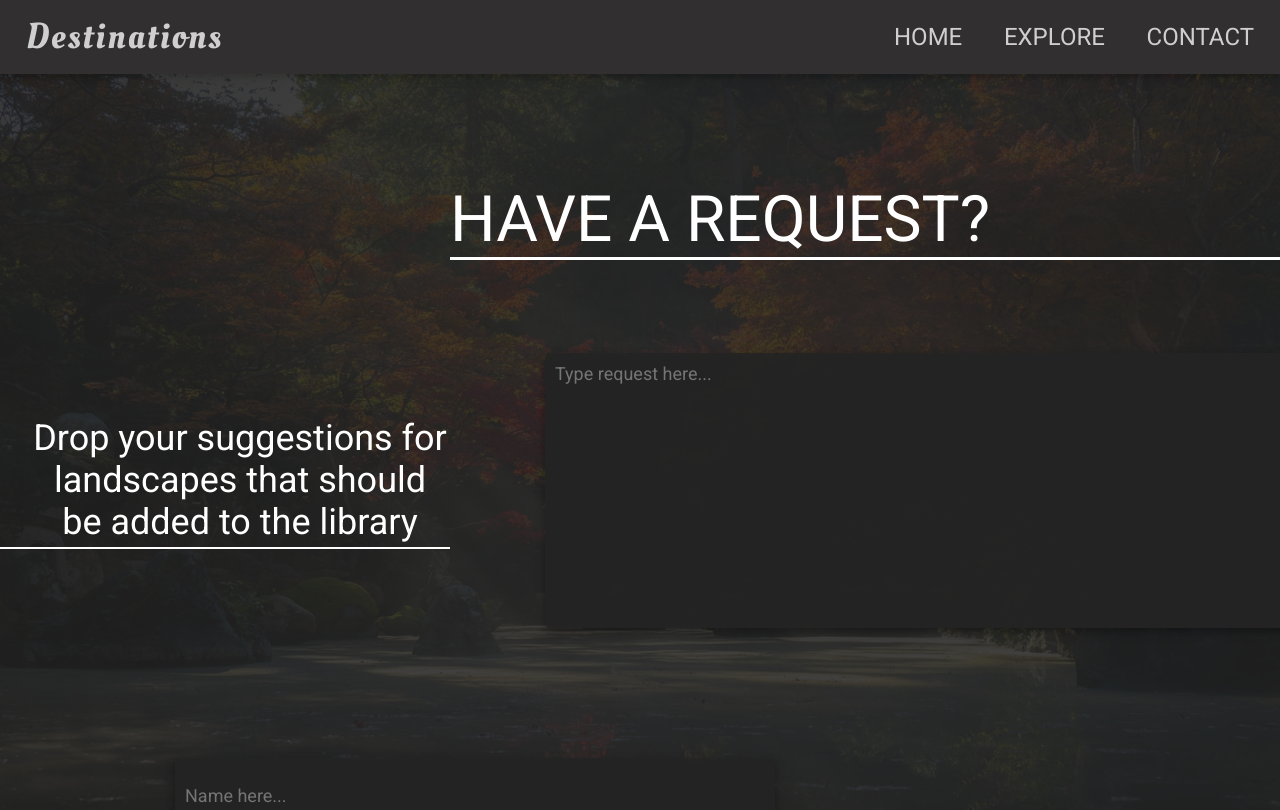
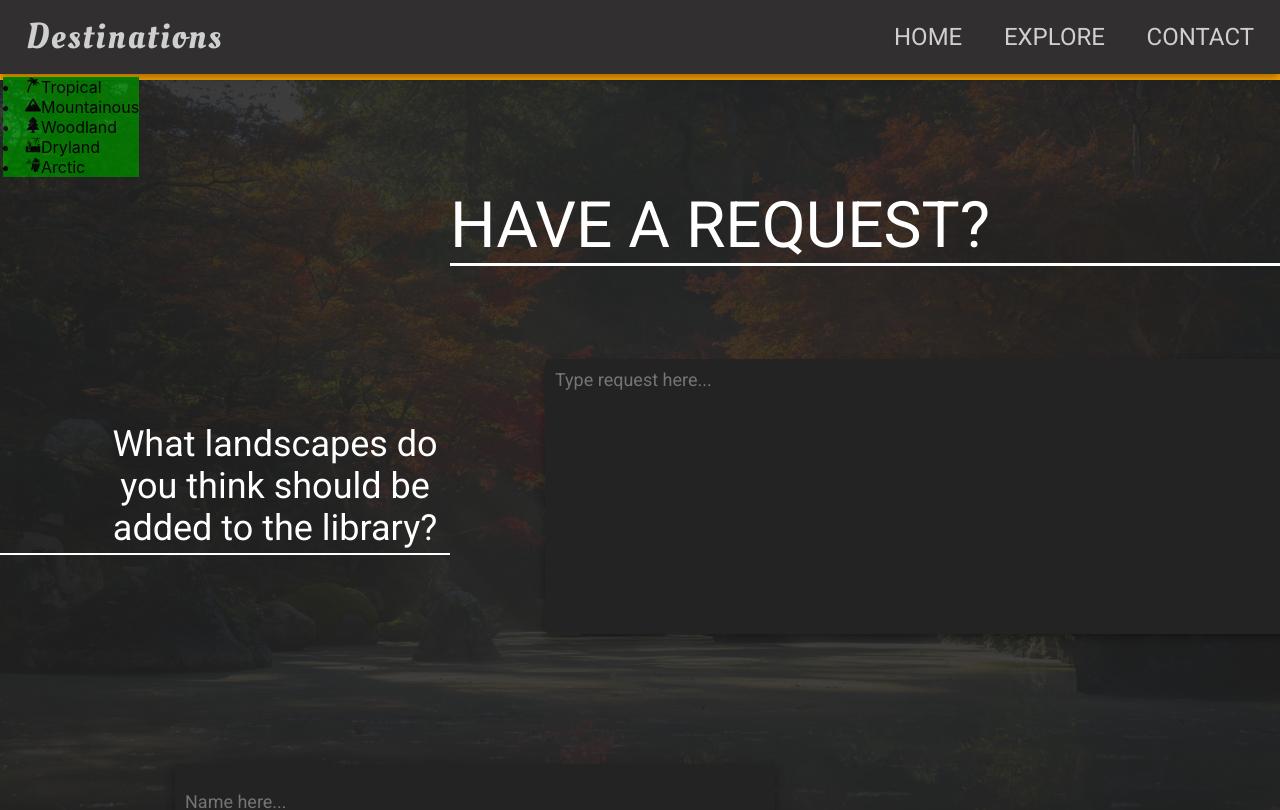
Before and after one commit to JackSchollmeyer/Destinations, a Next.js app: page /contact in a window 1280 px wide. Shown: the top 810 px of the page. Built offline with nearby package versions, Linux system fonts and the light colour scheme.

Commit message:
sidebar navigation in progress

```diff
--- a/package.json
+++ b/package.json
@@ -16,7 +16,8 @@
     "@fortawesome/react-fontawesome": "^0.1.16",
     "next": "11.1.2",
     "react": "17.0.2",
-    "react-dom": "17.0.2"
+    "react-dom": "17.0.2",
+    "react-icons": "^4.3.1"
   },
   "devDependencies": {
     "eslint": "7.32.0",
--- a/src/components/Navbar.jsx
+++ b/src/components/Navbar.jsx
@@ -2,9 +2,12 @@ import React, { useState } from "react";
 import Link from "next/link";
 import s from "../../styles/Navbar.module.css";
 import { useRouter } from "next/router";
+import { Sidebar } from "./Sidebar";
 
 export default function Navbar({ children }) {
-  const [showSidebar, setShowSidebar] = useState(0);
+  const [sidebar, setSidebar] = useState(false);
+
+  const showSideBar = () => setSidebar(!sidebar);
 
   const router = useRouter();
   const setNavbarStyle = () => {
@@ -23,7 +26,11 @@ export default function Navbar({ children }) {
               <a>Home</a>
             </Link>
           </li>
-          <li>Explore</li>
+          <li>
+            <Link href="">
+              <a onClick={showSideBar}>Explore</a>
+            </Link>
+          </li>
           <li>
             <Link href="/contact">
               <a>Contact</a>
@@ -31,6 +38,22 @@ export default function Navbar({ children }) {
           </li>
         </ul>
       </nav>
+      <div className={s.sidebarContainer}>
+        <div className={s.sidebar}>
+          {Sidebar.map((item, index) => {
+            return (
+              <li key={index} className={item.cName}>
+                <Link href={item.path}>
+                  <a>
+                    {item.icon}
+                    <span>{item.title}</span>
+                  </a>
+                </Link>
+              </li>
+            );
+          })}
+        </div>
+      </div>
       <main className={s.main}>{children}</main>
     </div>
   );
--- /dev/null
+++ b/src/components/Sidebar.jsx
@@ -0,0 +1,36 @@
+import React from "react";
+import { GiPalmTree, GiDesert, GiIceberg } from "react-icons/gi";
+import { FaTree, FaMountain } from "react-icons/fa";
+
+export const Sidebar = [
+  {
+    title: "Tropical",
+    path: "/tropical",
+    icon: <GiPalmTree />,
+    cName: "nav-text",
+  },
+  {
+    title: "Mountainous",
+    path: "/mountainous",
+    icon: <FaMountain />,
+    cName: "nav-text",
+  },
+  {
+    title: "Woodland",
+    path: "/woodland",
+    icon: <FaTree />,
+    cName: "nav-text",
+  },
+  {
+    title: "Dryland",
+    path: "/dryland",
+    icon: <GiDesert />,
+    cName: "nav-text",
+  },
+  {
+    title: "Arctic",
+    path: "/arctic",
+    icon: <GiIceberg />,
+    cName: "nav-text",
+  },
+];
--- a/src/pages/contact.jsx
+++ b/src/pages/contact.jsx
@@ -14,8 +14,7 @@ export default function contact() {
           <div className={s.paragraphContainer}>
             <div className={s.paragraph}>
               <p>
-                Drop your suggestions for landscapes that should be added to the
-                library
+                What landscapes do you think should be added to the library?
               </p>
             </div>
           </div>
--- a/styles/Contact.module.css
+++ b/styles/Contact.module.css
@@ -63,7 +63,7 @@
 .paragraph p {
   color: rgb(255, 255, 255);
   font-size: 36px;
-  width: 420px;
+  width: 350px;
   text-align: center;
 }
 
--- a/styles/Navbar.module.css
+++ b/styles/Navbar.module.css
@@ -31,3 +31,16 @@
   font-family: "Roboto";
   text-transform: uppercase;
 }
+
+.sidebarContainer {
+  width: 100vw;
+  border: solid orange;
+}
+
+.sidebar {
+  display: flex;
+  justify-content: flex-end;
+  flex-direction: column;
+  position: fixed;
+  background-color: green;
+}
```
Also changed, not shown: 1 other file (tests, documents, lock files or other folders).
